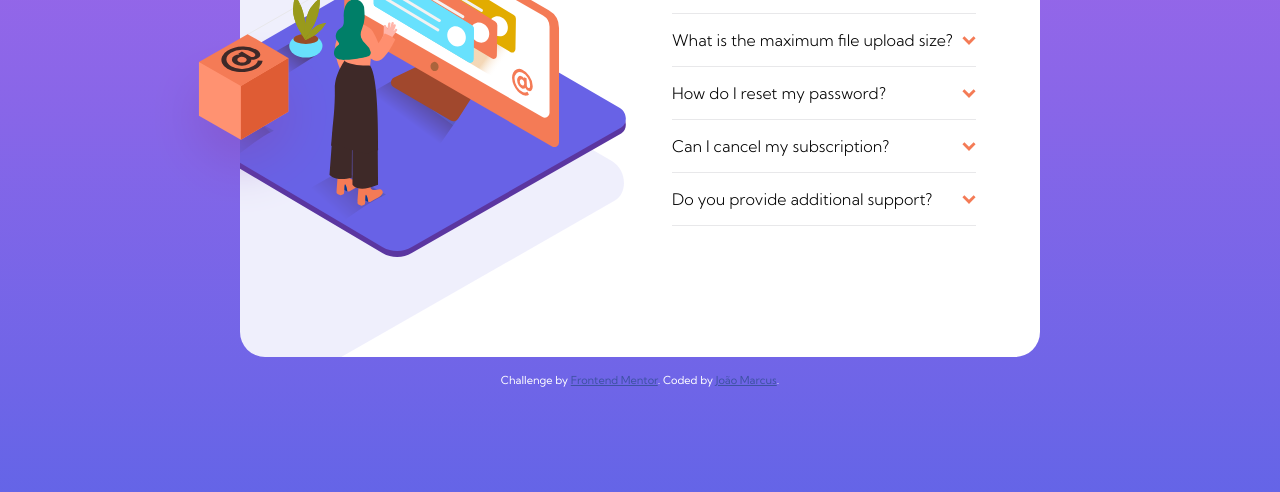
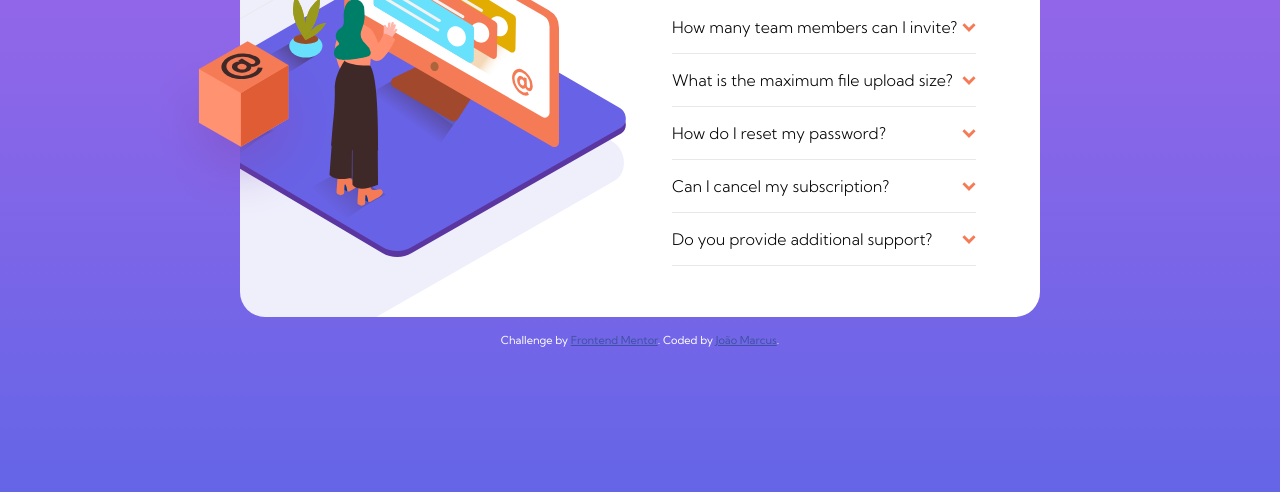
Before and after one commit to JMarcus99/faq-accordion-card-main, a plain HTML site: page index.html in a window 1280 px wide. Shown: the part 308-800 px from the top of the page. Drawn offline with Linux system fonts and the light colour scheme.

Commit message:
Atualização CSS

```diff
--- a/style.css
+++ b/style.css
@@ -12,7 +12,7 @@
 }
 body {
   font-family: 'Kumbh Sans', sans-serif;
-  height: 100vh;
+  min-height: 100vh;
   width: 100vw;
   background: linear-gradient(hsl(273, 75%, 66%), hsl(240, 73%, 65%));
   display: grid;
@@ -23,7 +23,7 @@ main {
   background-color: #fff;
   border-radius: 25px;
   width: 50rem;
-  height: 35rem;
+  height: 30rem;
   display: grid;
   grid-template-columns: 400px 1fr;
   grid-gap: 2rem;
```
